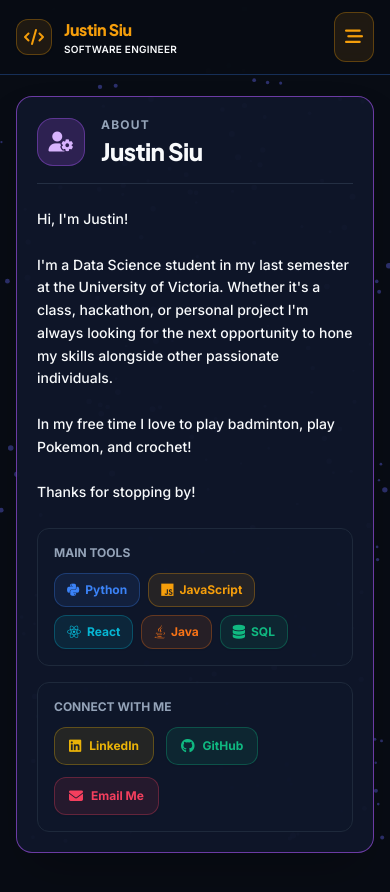
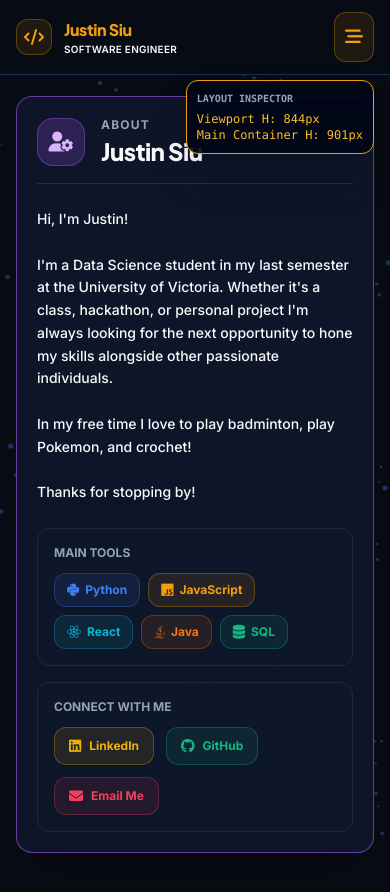
Before and after one commit to Jcssss/Jcssss.github.io, a React (Create React App) app: page / in a window 390 px wide. Shown: the top 892 px of the page. Built offline with nearby package versions, Linux system fonts and the light colour scheme.

Commit message:
Add debug tool for mobile

```diff
--- a/src/App.js
+++ b/src/App.js
@@ -193,6 +193,37 @@ const CARDS_DATA = [
     }
 ];
 
+// 1. Add this diagnostic helper component anywhere in App.js
+function MobileDebugHUD() {
+    const [dims, setDims] = React.useState({ vw: 0, vh: 0, mainH: 0 });
+
+    React.useEffect(() => {
+        const update = () => {
+            const mainEl = document.querySelector('main');
+            setDims({
+                vw: window.innerWidth,
+                vh: window.innerHeight,
+                mainH: mainEl ? mainEl.offsetHeight : 0
+            });
+        };
+        update();
+        window.addEventListener('resize', update);
+        const interval = setInterval(update, 200); // Polls live changes when menu toggles
+        return () => {
+            window.removeEventListener('resize', update);
+            clearInterval(interval);
+        };
+    }, []);
+
+    return (
+        <div className="fixed top-20 right-4 z-[9999] bg-slate-950/90 border border-amber-500 text-amber-400 text-xs p-2.5 rounded-xl shadow-2xl pointer-events-none font-mono">
+            <div className="font-bold text-[10px] uppercase text-slate-400 mb-1">Layout Inspector</div>
+            <div>Viewport H: {dims.vh}px</div>
+            <div>Main Container H: {dims.mainH}px</div>
+        </div>
+    );
+}
+
 // ==========================================
 // 3. MAIN APP COMPONENT
 // ==========================================
@@ -269,6 +300,8 @@ export default function App () {
 
     return (
         <div className="min-h-dvh flex flex-col relative overflow-x-hidden">
+
+            <MobileDebugHUD/>
 
             <BackgroundCanvas isLightMode={isLightMode} activeGlowRef={activeGlowRef} />
 
```
